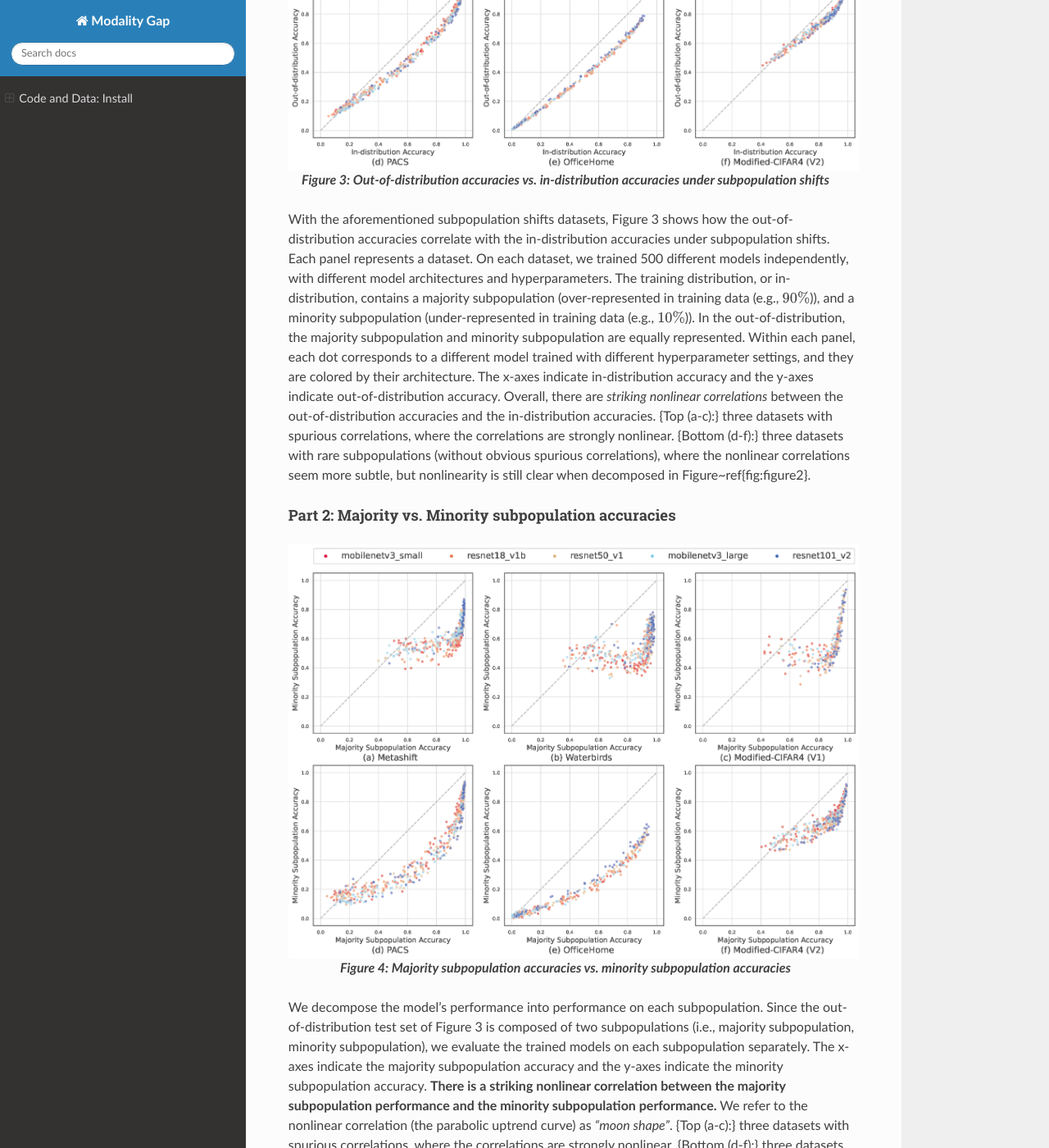
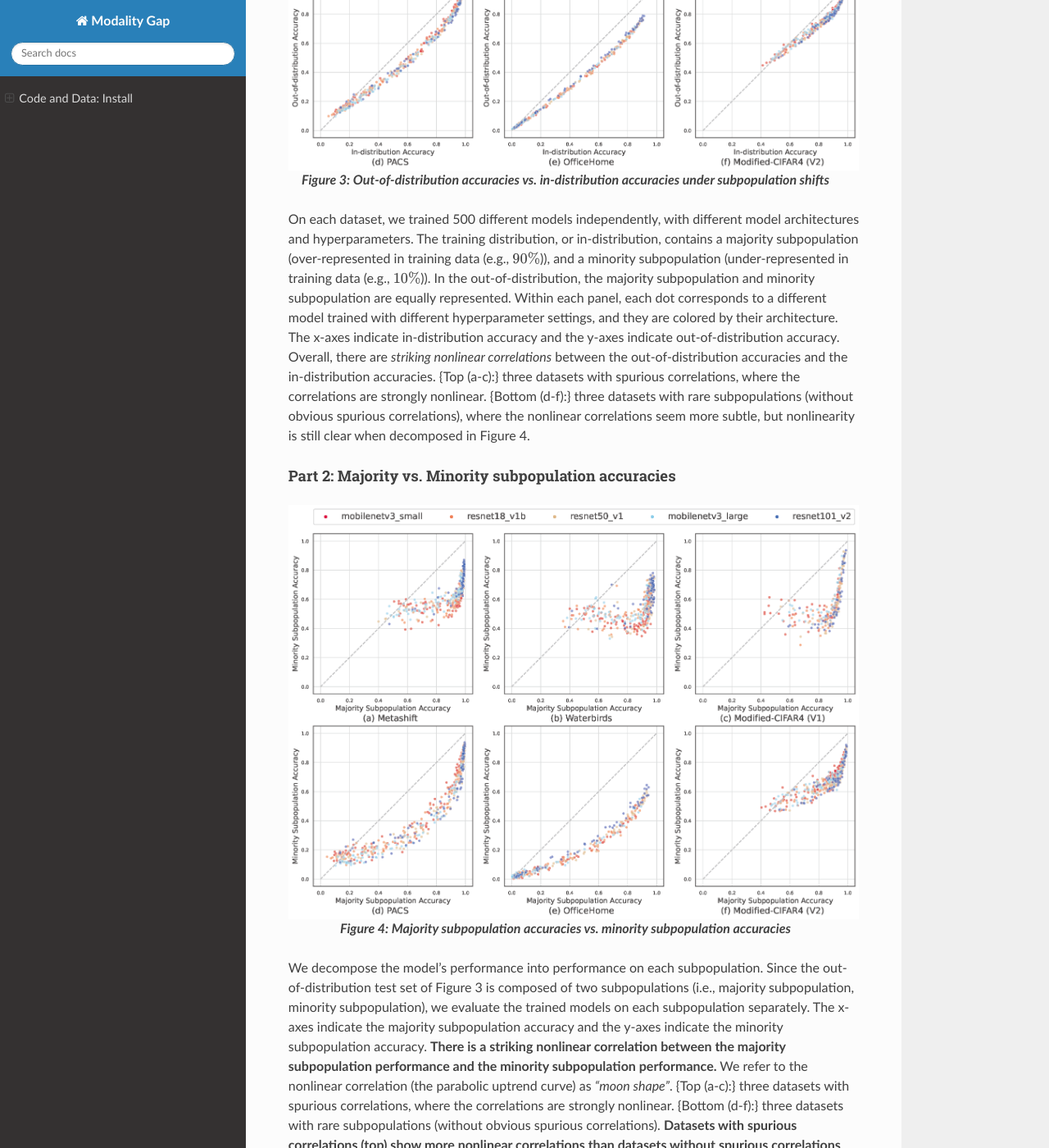
Before and after one commit to Weixin-Liang/MoonShape, a Sphinx documentation site: the page built from docs/index.rst, in a window 1280 px wide and 1400 px high, scrolled down 3604 px. Shown: the whole window at 82% size. Built offline with Sphinx 7.4.7 and the Read the Docs theme 2.0.0, drawn with Linux system fonts in a browser that asks for light colours; nearby versions of some CDN libraries; library files that are not in the unit come from our copies; some of the changed text lies outside the part shown.

Commit message:
update moonshape

```diff
--- a/docs/index.rst
+++ b/docs/index.rst
@@ -164,9 +164,6 @@
    **Figure 3: Out-of-distribution accuracies vs. in-distribution accuracies under subpopulation shifts**
 
 
-With the aforementioned subpopulation shifts datasets, Figure 3 shows how the out-of-distribution
-accuracies correlate with the in-distribution accuracies under subpopulation shifts.
-Each panel represents a dataset.
 On each dataset, we trained 500 different models independently, with different model architectures and hyperparameters.
 The training distribution, or in-distribution, contains a majority subpopulation
 (over-represented in training data (e.g., :math:`90\%`)), and a
@@ -177,7 +174,8 @@
 The x-axes indicate in-distribution accuracy and the y-axes indicate out-of-distribution accuracy.
 Overall, there are *striking nonlinear correlations* between the out-of-distribution accuracies and the in-distribution accuracies.
 {Top (a-c):} three datasets with spurious correlations, where the correlations are strongly nonlinear.
-{Bottom (d-f):} three datasets with  rare subpopulations (without obvious spurious correlations), where the nonlinear correlations seem more subtle, but nonlinearity is still clear when decomposed in Figure~\ref{fig:figure2}.
+{Bottom (d-f):} three datasets with  rare subpopulations (without obvious spurious correlations),
+where the nonlinear correlations seem more subtle, but nonlinearity is still clear when decomposed in Figure 4.
 
 Part 2: Majority vs. Minority subpopulation accuracies
 ^^^^^^^^^^^^^^^^^^^^^^^^^^^^^^^^^^^^^^^^^^^^^^^^^^^^^^^^
@@ -302,10 +300,11 @@
 This should be considered in settings where subpopulations
 performance is important (e.g. fairness considerations).
 
-
-
-**Future work:** further analysis and understanding on this nonlinear pattern under subpopulation shifts.
-
+More generally, subpopulation shift is ubiquitous in ML applications.
+Our work highlight how model improvement in one subpopulation may have
+nonlinear effects on performance in other subpopulations.
+Further analysis and understanding of this nonlinear pattern is an
+important direction of future work.
 
 
 Citation
```
Also changed, not shown: other parts of docs/index.rst (+2 -2 lines).
